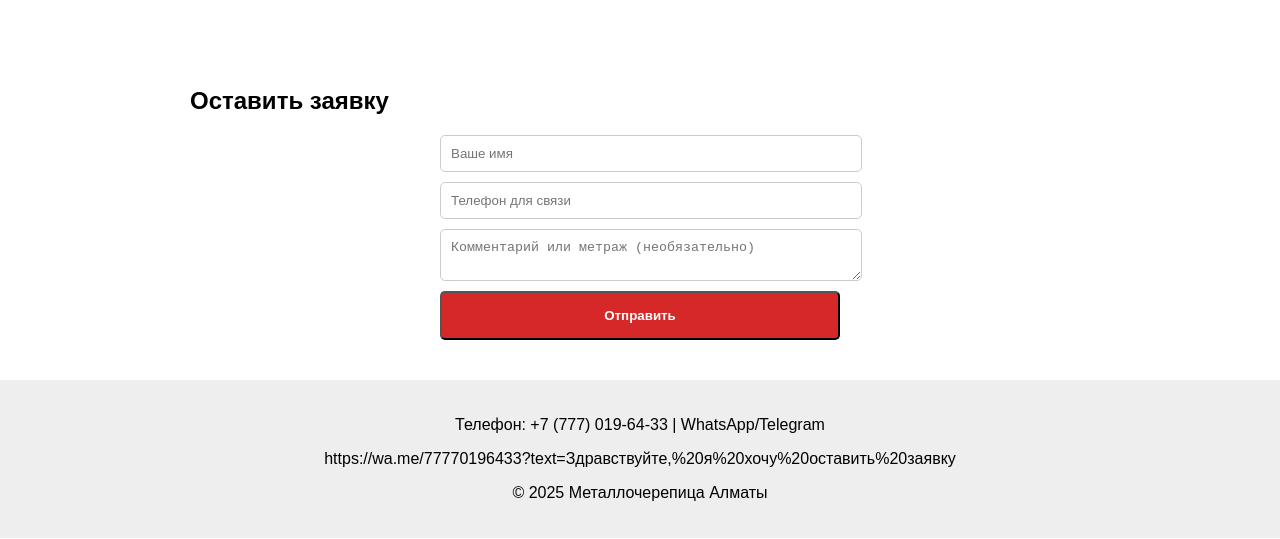
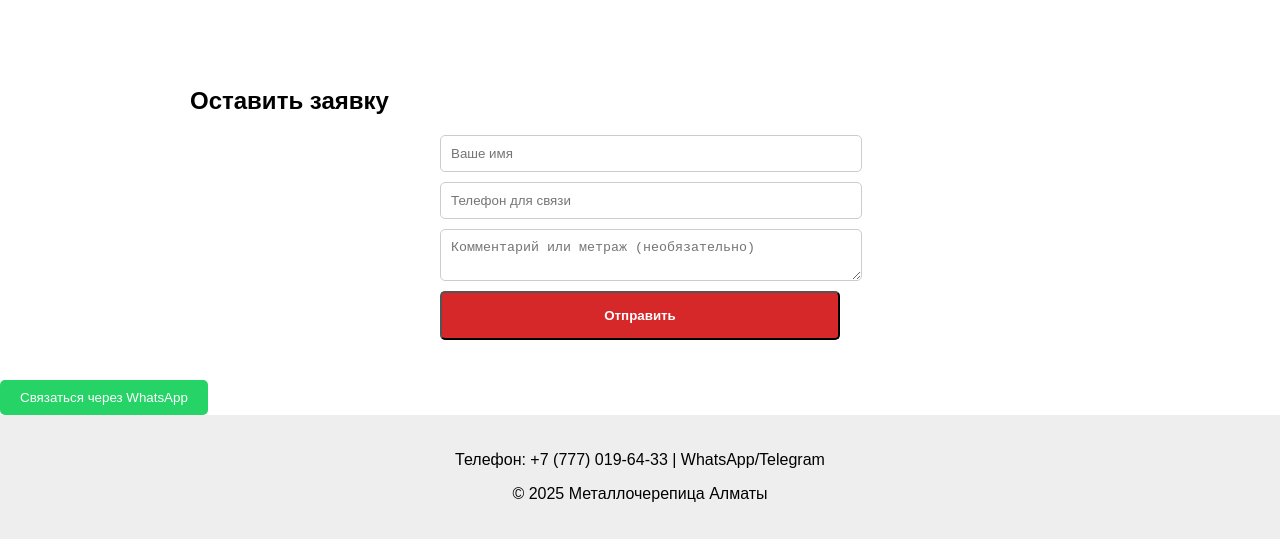
Before and after one commit to Ilyasmirkz/Metal-roof, a plain HTML site: page index.html in a window 1280 px wide. Shown: the part 1176-1715 px from the top of the page. Drawn offline with Linux system fonts and the light colour scheme.

Commit message:
Update index.html

```diff
--- a/index.html
+++ b/index.html
@@ -53,10 +53,15 @@
     <button class="button" type="submit">Отправить</button>
   </form>
 </section>
+<!-- Кнопка для WhatsApp -->
+<a href="https://wa.me/77770196433?text=Здравствуйте,%20я%20хочу%20оставить%20заявку" target="_blank">
+  <button style="background-color:#25d366;color:white;padding:10px 20px;border-radius:5px;border:none;cursor:pointer;">
+    Связаться через WhatsApp
+  </button>
+</a>
 
 <footer>
   <p>Телефон: +7 (777) 019-64-33 | WhatsApp/Telegram</p>
-  https://wa.me/77770196433?text=Здравствуйте,%20я%20хочу%20оставить%20заявку
   <p>© 2025 Металлочерепица Алматы</p>
 </footer>
 
```
